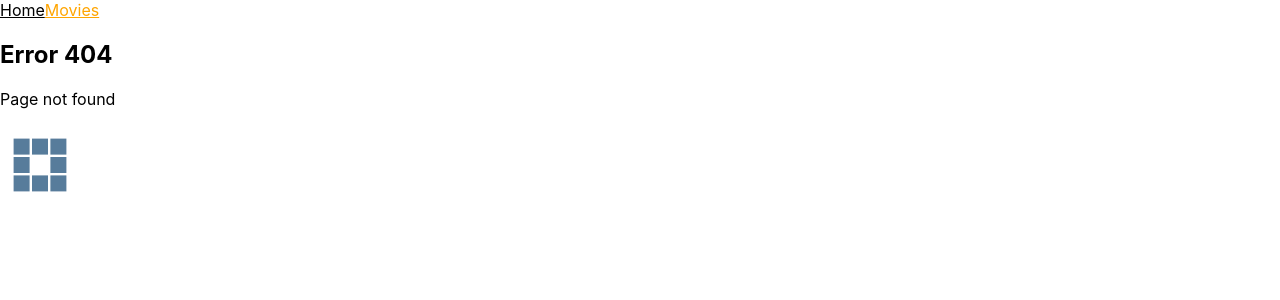
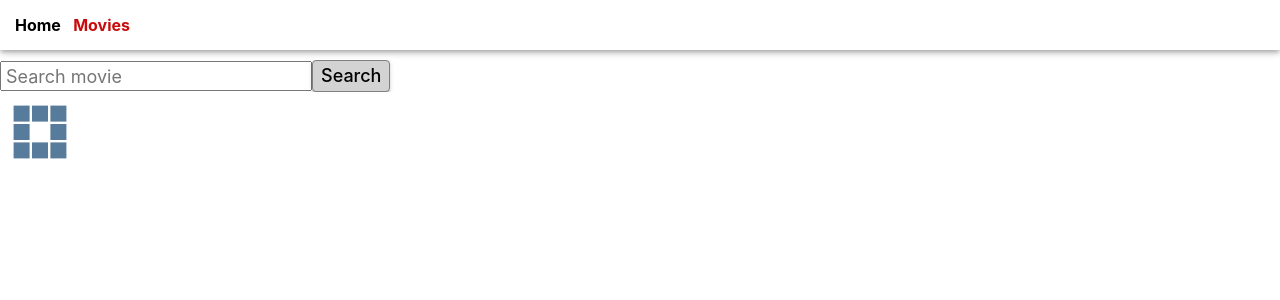
Before and after one commit to Tonya-Shyva/goit-react-hw-05-movies, a React (Create React App) app: page /goit-react-hw-05-movies/movies in a window 1280 px wide. Before the commit this address had no page. Shown: the top 300 px of the page. Built offline with nearby package versions, Linux system fonts and the light colour scheme.

Commit message:
SearchBar/styled

```diff
--- a/package.json
+++ b/package.json
@@ -14,6 +14,7 @@
     "react-loader-spinner": "^5.3.4",
     "react-router-dom": "^6.5.0",
     "react-scripts": "5.0.1",
+    "react-toastify": "^9.1.1",
     "styled-components": "^5.3.6",
     "web-vitals": "^2.1.3"
   },
--- a/src/components/App.jsx
+++ b/src/components/App.jsx
@@ -1,36 +1,29 @@
-import { Routes, Route, NavLink } from 'react-router-dom';
+import { Routes, Route } from 'react-router-dom';
 import { Loader } from './Loader/Loader';
 import { NotFound } from '../pages/NotFound(404)/NotFound';
 import { Home } from 'pages/Home/Home';
-// import {Movies} from 'pages/Movies/Movies';
 
-import styled from 'styled-components';
 import { Box } from './Box/Box';
-
-const StyledLink = styled(NavLink)`
-  color: black;
-
-  &.active {
-    color: orange;
-  }
-`;
+import { Movies } from 'pages/Movies/Movies';
+import { Header } from './Header/Header';
 
 export const App = () => {
   return (
     <Box display="block">
-      <nav>
+      <Header />
+      {/* <nav>
         <StyledLink to="/" end>
           Home
         </StyledLink>
         <StyledLink to="/movies">Movies</StyledLink>
-      </nav>
+      </nav> */}
 
       <Routes>
         <Route path="/" element={<Home />} />
-        {/* <Route path="/movies" element={<Movies />} />
-        <Route path="/movies/:movieId" element={<MovieDelails />} />
-        <Route path="/movies/:movieId/cast" element={<Cast />} />
-        <Route path="/movies/:movieId/reviews" element={<Rewiews />} /> */}
+        <Route path="/movies" element={<Movies />} />
+        {/* <Route path="/movies/:movieId" element={<MovieDelails />} /> */}
+        {/* <Route path="/movies/:movieId/cast" element={<Cast />} /> */}
+        {/* <Route path="/movies/:movieId/reviews" element={<Rewiews />} /> */}
         <Route path="*" element={<NotFound />} />
       </Routes>
       <Loader />
--- /dev/null
+++ b/src/components/Header/Header.js
@@ -0,0 +1,12 @@
+import { HeaderStyled, Navigation, StyledLink } from './Header.styled';
+
+export const Header = () => (
+  <HeaderStyled>
+    <Navigation>
+      <StyledLink to="/" end>
+        Home
+      </StyledLink>
+      <StyledLink to="/movies">Movies</StyledLink>
+    </Navigation>
+  </HeaderStyled>
+);
--- /dev/null
+++ b/src/components/Header/Header.styled.js
@@ -0,0 +1,34 @@
+import { NavLink } from 'react-router-dom';
+import styled from 'styled-components';
+
+export const HeaderStyled = styled.header`
+  top: 0;
+  left: 0;
+  position: sticky;
+  z-index: 1100;
+  display: flex;
+  justify-content: left;
+  align-items: center;
+  padding: 15px;
+  color: #fff;
+  background-color: #fff;
+  box-shadow: 0px 2px 4px -1px rgba(0, 0, 0, 0.2),
+    0px 4px 5px 0px rgba(0, 0, 0, 0.14), 0px 1px 10px 0px rgba(0, 0, 0, 0.12);
+`;
+
+export const Navigation = styled.nav`
+  display: flex;
+  justify-content: space-between;
+  align-items: center;
+  width: 115px;
+  font-weight: bold;
+`;
+
+export const StyledLink = styled(NavLink)`
+  color: black;
+  text-decoration: none;
+
+  &.active {
+    color: rgb(200, 10, 10);
+  }
+`;
--- a/src/components/SearchBar/SearchBar.js
+++ b/src/components/SearchBar/SearchBar.js
@@ -0,0 +1,55 @@
+// import PropTypes from 'prop-types';
+import { useState } from 'react';
+import { toast } from 'react-toastify';
+import 'react-toastify/dist/ReactToastify.css';
+import {
+  Button,
+  SearchBarInput,
+  SearchBarWrap,
+  SearchForm,
+} from './SearchBar.styled';
+
+function SearchBar() {
+  const [searchValue, setSearchValue] = useState('');
+
+  const handleValueChange = event => {
+    setSearchValue(event.currentTarget.value);
+  };
+
+  const handleSubmit = event => {
+    event.preventDefault();
+
+    if (searchValue.trim() === '') {
+      toast.error('Please, enter search value!');
+      return;
+    }
+    // тут роблю запит на пошук
+
+    // setSearchValue('');
+  };
+
+  return (
+    <SearchBarWrap>
+      <SearchForm onSubmit={handleSubmit}>
+        <SearchBarInput
+          type="text"
+          name="searchValue"
+          value={searchValue}
+          autocomplete="off"
+          autoFocus
+          placeholder="Search movie"
+          onChange={handleValueChange}
+        />
+        <Button type="submit" aria-label="search button">
+          Search
+        </Button>
+      </SearchForm>
+    </SearchBarWrap>
+  );
+}
+
+export { SearchBar };
+
+// SearchBar.propTypes = {
+//   onFormSubmit: PropTypes.func.isRequired,
+// };
--- /dev/null
+++ b/src/components/SearchBar/SearchBar.styled.js
@@ -0,0 +1,65 @@
+import styled from 'styled-components';
+
+export const SearchBarWrap = styled.div`
+  display: flex;
+  justify-content: left;
+  margin-top: 10px;
+  align-items: center;
+  color: #fff;
+  background-color: #fff;
+`;
+
+export const SearchForm = styled.form`
+  display: flex;
+  align-items: center;
+  width: 100%;
+  max-width: 600px;
+  background-color: #fff;
+  border-radius: 3px;
+  overflow: hidden;
+`;
+
+export const SearchBarInput = styled.input`
+  display: inline-block;
+  width: 50%;
+  font: inherit;
+  font-size: 20px;
+  line-height: normal;
+  outline: none;
+  padding-left: 4px;
+  padding-right: 4px;
+
+  &::placeholder {
+    font: inherit;
+    font-size: 18px;
+  }
+`;
+
+export const Button = styled.button`
+  display: inline-block;
+  padding: 3px 8px;
+  text-align: center;
+
+  color: #000;
+  background-color: lightgray;
+  border: 1px solid grey;
+  border-radius: 4px;
+
+  font-family: inherit;
+  font-size: 18px;
+  line-height: 1.33;
+  font-style: normal;
+  font-weight: 500;
+
+  box-shadow: 0px 3px 1px -2px rgba(0, 0, 0, 0.2),
+    0px 2px 2px 0px rgba(0, 0, 0, 0.14), 0px 1px 5px 0px rgba(0, 0, 0, 0.12);
+  cursor: pointer;
+  transition: color 250ms cubic-bezier(0.4, 0, 0.2, 1),
+    background-color 250ms cubic-bezier(0.4, 0, 0.2, 1);
+
+  &:hover,
+  &:focus {
+    color: #fff;
+    background-color: #3f51b5;
+  }
+`;
--- a/src/pages/Home/Home.js
+++ b/src/pages/Home/Home.js
@@ -5,12 +5,14 @@ export const Home = () => {
   const [trendingMovies, setTrendingMovies] = useState([]);
 
   useEffect(() => {
-    getTrending().then(resp => setTrendingMovies(resp));
+    getTrending().then(data => setTrendingMovies(data));
   }, [trendingMovies]);
 
   return (
-    <div>
-      <TrandingToday movies={trendingMovies}></TrandingToday>
-    </div>
+    <main>
+      <div>
+        <TrandingToday movies={trendingMovies}></TrandingToday>
+      </div>
+    </main>
   );
 };
--- a/src/pages/Movies/Movies.js
+++ b/src/pages/Movies/Movies.js
@@ -0,0 +1,9 @@
+import { SearchBar } from 'components/SearchBar/SearchBar';
+
+export const Movies = () => {
+  return (
+    <main>
+      <SearchBar />
+    </main>
+  );
+};
--- a/src/utils/getMoviesApi.js
+++ b/src/utils/getMoviesApi.js
@@ -1,11 +1,11 @@
 import axios from 'axios';
 
 axios.defaults.baseURL = 'https://api.themoviedb.org/3';
-const trandingEndPoint = '/trending/movie/day';
+const trandingEndPoints = '/trending/movie/day';
 const API_KEY = 'a4b64e934bd6b381798223a1d6191ff5';
 
 export const getTrending = async () => {
-  const response = await axios.get(`${trandingEndPoint}?api_key=${API_KEY}`);
+  const response = await axios.get(`${trandingEndPoints}?api_key=${API_KEY}`);
   return response.data.results.map(({ id, title }) => {
     return {
       id,
```
Also changed, not shown: 1 other file (tests, documents, lock files or other folders).
